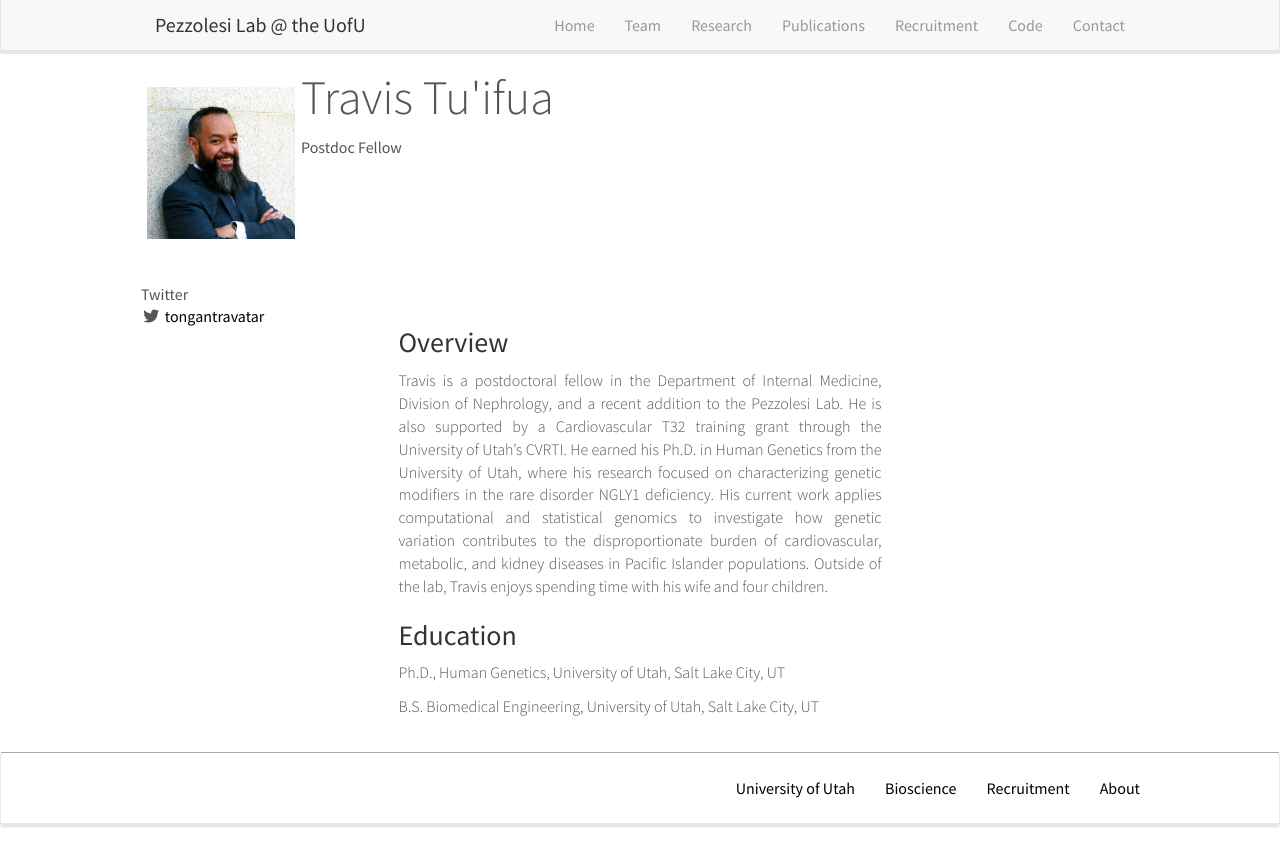
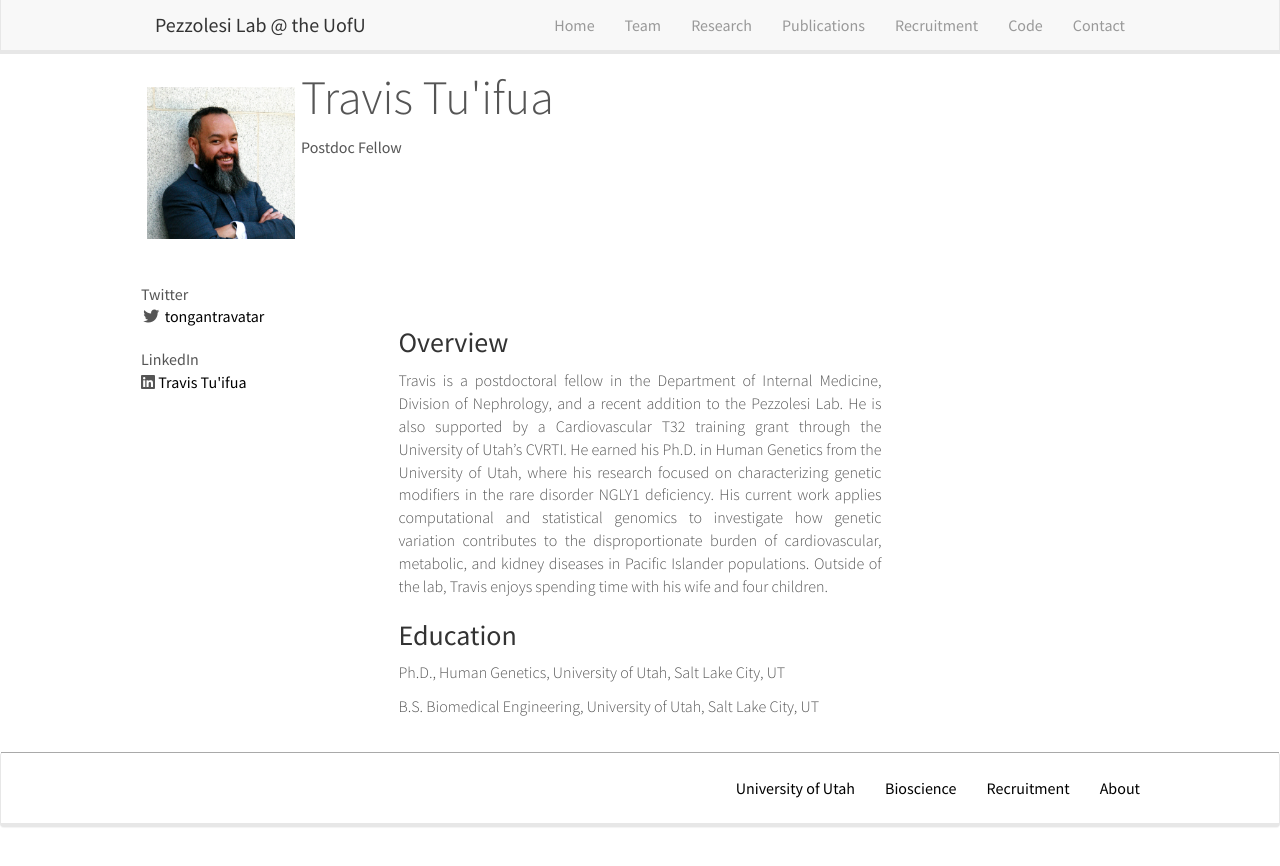
Before and after one commit to PezzolesiLab/pezzolesilab, a Jekyll site: the page built from team/travistuifua.md, in a window 1280 px wide. Shown: the top 866 px of the page. Built offline with Jekyll 4.4.1, drawn with Linux system fonts in a browser that asks for light colours; nearby versions of some CDN libraries; part of the change alters nothing that is shown.

Commit message:
Add UCSF and LinkedIn links for Travis
Added UCSF and LinkedIn information for Travis.

```diff
--- a/team/travistuifua.md
+++ b/team/travistuifua.md
@@ -8,6 +8,8 @@ twitter: tongantravatar
 github:
 scholar:
 photo: Travis.jpg
+ucsf:
+linkedin: https://www.linkedin.com/in/travis-tu-ifua-phd-4a08241ba/
 ---
 
 ### Overview
```
